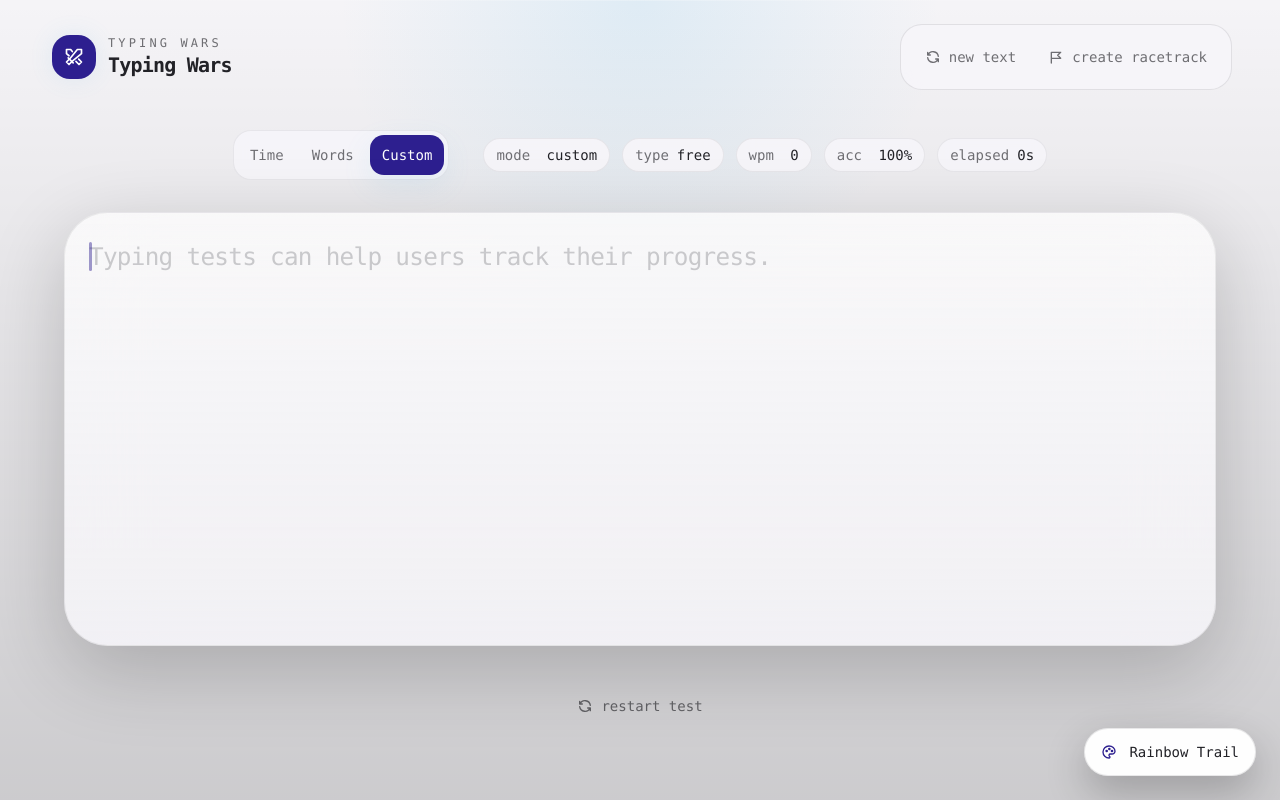
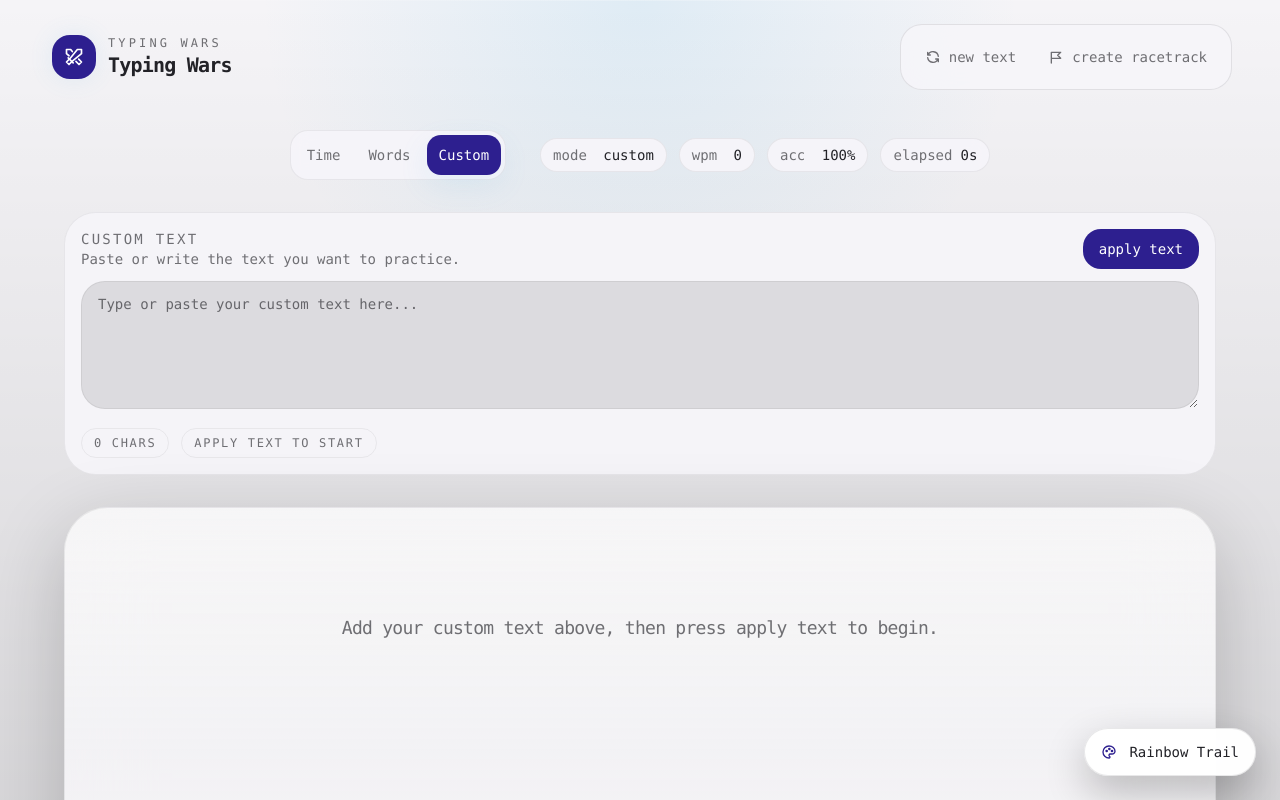
Before and after one commit to gurshaan17/typing-war, a Next.js app: page / in a window 1280 px wide. Both pictures are taken after a click on the button "Custom". Shown: the top 800 px of the page. Built offline with nearby package versions, Linux system fonts and the light colour scheme.

Commit message:
Update typing mode selectors

```diff
--- a/components/landing-page.tsx
+++ b/components/landing-page.tsx
@@ -171,7 +171,8 @@ export function LandingPage() {
   const [mode, setMode] = useState<TestMode>("time");
   const [timeLimit, setTimeLimit] = useState<(typeof TIME_MODE_PRESETS)[number]>(30);
   const [wordLimit, setWordLimit] = useState<(typeof WORD_MODE_PRESETS)[number]>(25);
-  const [snippet, setSnippet] = useState(() => getRandomSentence(randomSentences));
+  const [snippet, setSnippet] = useState(() => randomSentences[0] ?? "");
+  const [customTextDraft, setCustomTextDraft] = useState("");
   const [typedText, setTypedText] = useState("");
   const [elapsedSeconds, setElapsedSeconds] = useState(0);
   const [isRunning, setIsRunning] = useState(false);
@@ -206,8 +207,7 @@ export function LandingPage() {
   );
   const displayTimeValue =
     mode === "time" ? Math.max(timeLimit - elapsedSeconds, 0) : Math.max(elapsedSeconds, 0);
-  const selectedPresetLabel =
-    mode === "time" ? `${timeLimit}s` : mode === "words" ? `${wordLimit}` : "free";
+  const customTextReady = snippet.trim().length > 0;
   const metrics = useTestMetrics(typedText, snippet, elapsedForMetrics);
   const resultMetrics = useResultMetrics(
     typedText,
@@ -489,10 +489,14 @@ export function LandingPage() {
     const nextSnippet =
       mode === "words"
         ? getRandomWordsSnippet(randomWords, wordLimit)
+        : mode === "custom"
+          ? customTextDraft.trim()
         : getRandomSentence(randomSentences, snippet);
     resetTest(nextSnippet);
-    focusTypingArea();
-  }, [focusTypingArea, mode, resetTest, snippet, wordLimit]);
+    if (nextSnippet.length > 0) {
+      focusTypingArea();
+    }
+  }, [customTextDraft, focusTypingArea, mode, resetTest, snippet, wordLimit]);
 
   const handleModeChange = useCallback(
     (nextMode: TestMode) => {
@@ -501,12 +505,16 @@ export function LandingPage() {
       const nextSnippet =
         nextMode === "words"
           ? getRandomWordsSnippet(randomWords, wordLimit)
-          : getRandomSentence(randomSentences, nextMode === "custom" ? undefined : snippet);
+          : nextMode === "custom"
+            ? customTextDraft.trim()
+            : getRandomSentence(randomSentences, snippet);
 
       resetTest(nextSnippet);
-      focusTypingArea();
+      if (nextSnippet.length > 0) {
+        focusTypingArea();
+      }
     },
-    [focusTypingArea, resetTest, snippet, wordLimit],
+    [customTextDraft, focusTypingArea, resetTest, snippet, wordLimit],
   );
 
   const handleTimeLimitChange = useCallback(
@@ -556,6 +564,14 @@ export function LandingPage() {
     }
   }, [raceLink]);
 
+  const handleApplyCustomText = useCallback(() => {
+    const nextSnippet = customTextDraft.trim();
+    resetTest(nextSnippet);
+    if (nextSnippet.length > 0) {
+      focusTypingArea();
+    }
+  }, [customTextDraft, focusTypingArea, resetTest]);
+
   return (
     <main className="relative min-h-dvh overflow-hidden bg-background text-foreground">
       <div className="pointer-events-none absolute inset-0 bg-[radial-gradient(circle_at_top,var(--site-hero-from),transparent_28%),linear-gradient(180deg,transparent,rgba(0,0,0,0.18))]" />
@@ -580,7 +596,6 @@ export function LandingPage() {
               timeLimit={timeLimit}
               wordLimit={wordLimit}
               elapsedSeconds={displayTimeValue}
-              selectedPresetLabel={selectedPresetLabel}
               timePresets={TIME_MODE_PRESETS}
               wordPresets={WORD_MODE_PRESETS}
               metrics={metrics}
@@ -588,7 +603,11 @@ export function LandingPage() {
               typedText={typedText}
               caretStyle={caretStyle}
               isTypingFocused={isTypingFocused}
-              isLocked={isFinished || (mode === "time" && displayTimeValue <= 0)}
+              isLocked={
+                isFinished ||
+                (mode === "time" && displayTimeValue <= 0) ||
+                (mode === "custom" && snippet.trim().length === 0)
+              }
               textareaRef={textareaRef}
               textSurfaceRef={textSurfaceRef}
               characterRefs={characterRefs}
@@ -603,6 +622,10 @@ export function LandingPage() {
               onModeChange={handleModeChange}
               onTimeLimitChange={handleTimeLimitChange}
               onWordLimitChange={handleWordLimitChange}
+              customTextDraft={customTextDraft}
+              customTextReady={customTextReady}
+              onCustomTextDraftChange={setCustomTextDraft}
+              onApplyCustomText={handleApplyCustomText}
             />
 
             <ResultsPanel
@@ -614,6 +637,21 @@ export function LandingPage() {
             />
           </div>
         </section>
+
+        <footer className="pb-4 text-center text-sm text-muted-foreground">
+          <p>
+            © 2026 All rights reserved. | Made with {"\u{1F90D}"} by{" "}
+            <a
+              href="https://github.com/gurshaan17"
+              target="_blank"
+              rel="noreferrer"
+              className="text-foreground transition-colors hover:text-primary"
+            >
+              gurshaan
+            </a>
+            !
+          </p>
+        </footer>
       </div>
 
       <ThemePickerFab
--- a/components/landing-page/typing-surface.tsx
+++ b/components/landing-page/typing-surface.tsx
@@ -16,7 +16,6 @@ type TypingSurfaceProps = {
   timeLimit: number;
   wordLimit: number;
   elapsedSeconds: number;
-  selectedPresetLabel: string;
   timePresets: readonly (15 | 30 | 45 | 60)[];
   wordPresets: readonly (10 | 25 | 50 | 100)[];
   metrics: TestMetrics;
@@ -36,6 +35,10 @@ type TypingSurfaceProps = {
   onModeChange: (mode: TestMode) => void;
   onTimeLimitChange: (value: 15 | 30 | 45 | 60) => void;
   onWordLimitChange: (value: 10 | 25 | 50 | 100) => void;
+  customTextDraft: string;
+  customTextReady: boolean;
+  onCustomTextDraftChange: (value: string) => void;
+  onApplyCustomText: () => void;
 };
 
 export function TypingSurface({
@@ -43,7 +46,6 @@ export function TypingSurface({
   timeLimit,
   wordLimit,
   elapsedSeconds,
-  selectedPresetLabel,
   timePresets,
   wordPresets,
   metrics,
@@ -63,6 +65,10 @@ export function TypingSurface({
   onModeChange,
   onTimeLimitChange,
   onWordLimitChange,
+  customTextDraft,
+  customTextReady,
+  onCustomTextDraftChange,
+  onApplyCustomText,
 }: TypingSurfaceProps) {
   return (
     <>
@@ -119,10 +125,6 @@ export function TypingSurface({
           mode <span className="ml-2 text-foreground">{mode}</span>
         </div>
         <div className="rounded-full border border-border/70 bg-[var(--site-panel-muted)] px-3 py-1.5 backdrop-blur-sm">
-          {mode === "time" ? "time" : mode === "words" ? "words" : "type"}
-          <span className="ml-2 text-foreground">{selectedPresetLabel}</span>
-        </div>
-        <div className="rounded-full border border-border/70 bg-[var(--site-panel-muted)] px-3 py-1.5 backdrop-blur-sm">
           wpm <span className="ml-2 text-foreground">{metrics.wpm}</span>
         </div>
         <div className="rounded-full border border-border/70 bg-[var(--site-panel-muted)] px-3 py-1.5 backdrop-blur-sm">
@@ -131,6 +133,53 @@ export function TypingSurface({
         <div className="rounded-full border border-border/70 bg-[var(--site-panel-muted)] px-3 py-1.5 backdrop-blur-sm">
           {mode === "time" ? "left" : "elapsed"}
           <span className="ml-2 text-foreground">{elapsedSeconds}s</span>
+        </div>
+      </div>
+
+      <div
+        className={cn(
+          "overflow-hidden transition-all duration-300 ease-out",
+          mode === "custom"
+            ? "mb-6 max-h-[20rem] translate-y-0 opacity-100 sm:mb-8"
+            : "mb-0 max-h-0 -translate-y-2 opacity-0",
+        )}
+        aria-hidden={mode !== "custom"}
+      >
+        <div className="rounded-[2rem] border border-border/70 bg-[var(--site-panel-muted)] p-4 backdrop-blur-xl">
+          <div className="mb-3 flex items-center justify-between gap-3">
+            <div>
+              <p className="text-sm tracking-[0.16em] text-muted-foreground uppercase">
+                custom text
+              </p>
+              <p className="text-sm text-muted-foreground">
+                Paste or write the text you want to practice.
+              </p>
+            </div>
+            <button
+              type="button"
+              onClick={onApplyCustomText}
+              className="inline-flex min-h-10 items-center rounded-2xl bg-primary px-4 text-sm font-medium text-primary-foreground transition-transform duration-200 ease-out hover:scale-[1.02] focus-visible:outline-none focus-visible:ring-2 focus-visible:ring-ring"
+            >
+              apply text
+            </button>
+          </div>
+
+          <textarea
+            value={customTextDraft}
+            onChange={(event) => onCustomTextDraftChange(event.target.value)}
+            placeholder="Type or paste your custom text here..."
+            className="min-h-32 w-full resize-y rounded-[1.5rem] border border-border/70 bg-black/10 px-4 py-3 text-sm text-foreground placeholder:text-muted-foreground focus:outline-none focus:ring-2 focus:ring-ring"
+            spellCheck={false}
+          />
+
+          <div className="mt-3 flex flex-wrap items-center gap-3 text-xs tracking-[0.14em] text-muted-foreground uppercase">
+            <span className="rounded-full border border-border/60 px-3 py-1.5">
+              {customTextDraft.trim().length} chars
+            </span>
+            <span className="rounded-full border border-border/60 px-3 py-1.5">
+              {customTextReady ? "ready to type" : "apply text to start"}
+            </span>
+          </div>
         </div>
       </div>
 
@@ -178,7 +227,13 @@ export function TypingSurface({
                 transform: `translate3d(${caretStyle.left}px, ${caretStyle.top}px, 0)`,
               }}
             />
-            {snippet.split("").map((char, index) => {
+            {snippet.length === 0 ? (
+              <div className="flex min-h-[12rem] items-center justify-center text-center text-lg text-muted-foreground">
+                {mode === "custom"
+                  ? "Add your custom text above, then press apply text to begin."
+                  : "No text loaded."}
+              </div>
+            ) : snippet.split("").map((char, index) => {
               const characterState = getCharacterState(index);
               const isActive = index === typedText.length;
 
```
